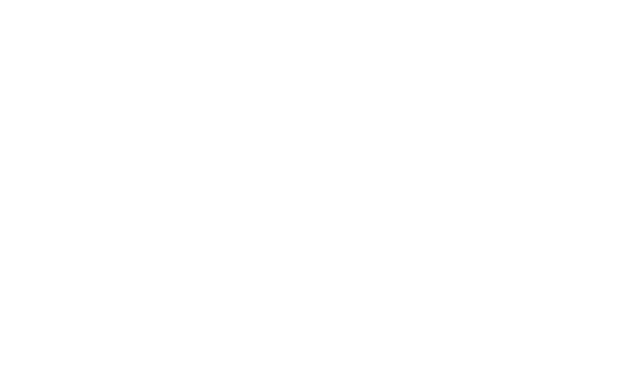
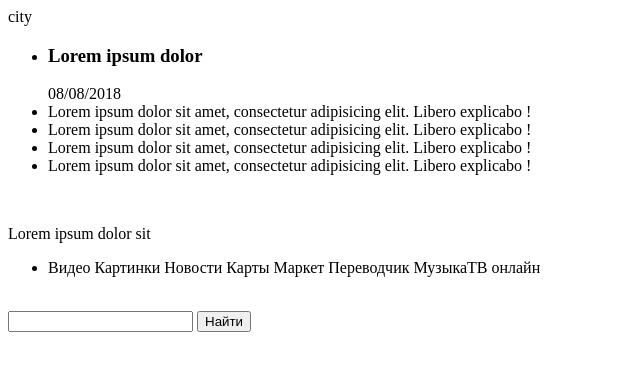
Before and after one commit to AD08/prof, a plain HTML site: page index.html in a window 1280 px wide. Shown: the whole page, without its empty margins (0-640 px from the left). Drawn offline with Linux system fonts and the light colour scheme.

Commit message:
1/2 struct

```diff
--- a/index.html
+++ b/index.html
@@ -3,8 +3,53 @@
 <head>
 	<meta charset="UTF-8">
 	<title>Document</title>
+
 </head>
 <body>
+	<div class="wrap">
+	<div class="location">city</div>
+	<header>
+
+	 			<div class="news_list">
+	 				<ul>
+	 					<li><div class="main_item"><h3>Lorem ipsum dolor </h3><div class="date">08/08/2018</div></div></li>
+	 					<li>Lorem ipsum dolor sit amet, consectetur adipisicing elit. Libero explicabo !</li>
+	 					<li>Lorem ipsum dolor sit amet, consectetur adipisicing elit. Libero explicabo !</li>
+	 					<li>Lorem ipsum dolor sit amet, consectetur adipisicing elit. Libero explicabo !</li>
+	 					<li>Lorem ipsum dolor sit amet, consectetur adipisicing elit. Libero explicabo !</li>
+	 				</ul>
+	 			</div>
+	 			<div class="bliz">
+	 				<img src="" alt="">
+	 				<p>Lorem ipsum dolor sit</p>
+	 			</div>
+	 </header>
+
+
+
+	 <div class="content">
+					<div class="medialist">
+						<ul>
+							<li>
+					Видео Картинки Новости Карты Маркет Переводчик МузыкаТВ онлайн</li>
+						</ul>
+					</div>
+	 					<div class="poisk">
+	 						<div class="logo">
+	 							<img src="" alt="">
+	 						</div>
+
+	 						<input type="text" name="serch" id="">
+	 						<input type="submit" value="Найти">
+	 					</div>
+	 					<div class="main_content"></div>
+	 					<div class="subcontent"></div>
+	 					<foter>
+	 						<div class="contact"></div>
+	 					</foter>
+	 </div>
+
+	</div>
 
 </body>
 </html>
```
